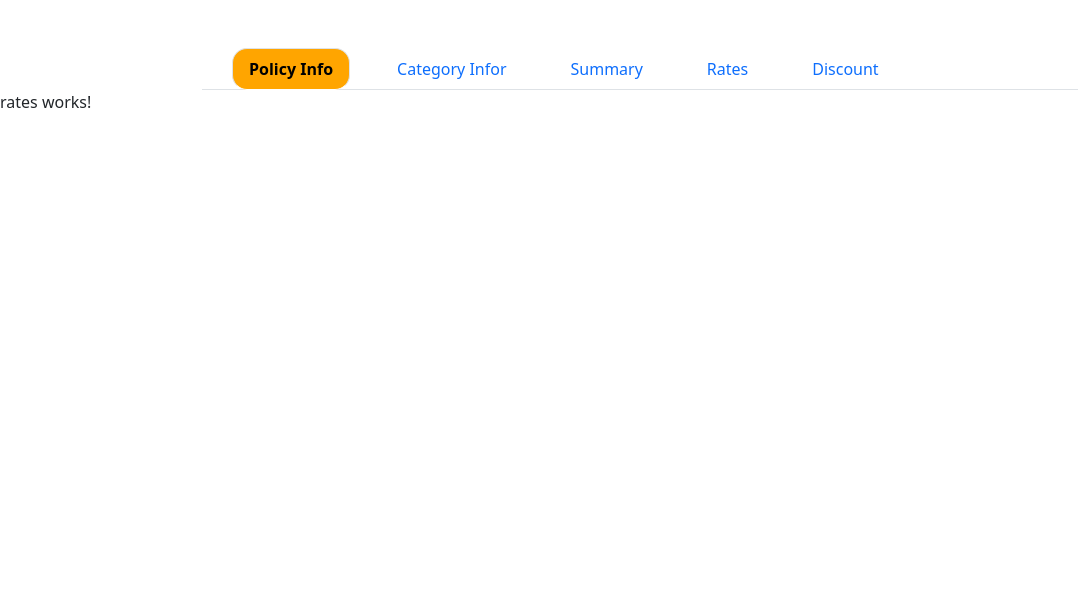
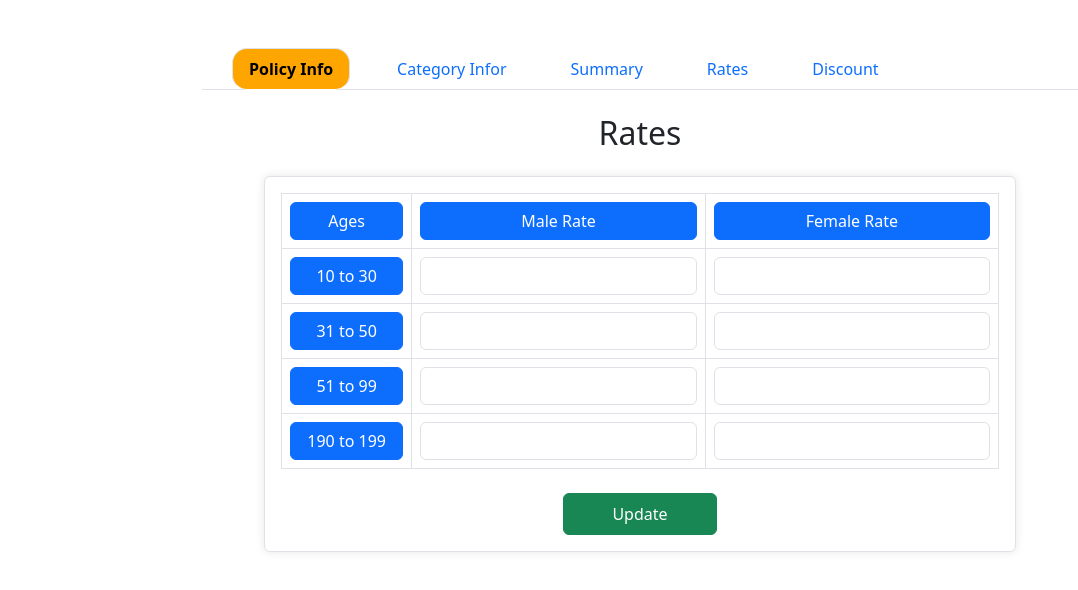
Before and after one commit to Vipul-Pinto/PremiumCalculation, an Angular app in the folder premiumCalculationClient/: page /rates in a window 1280 px wide. Shown: the top 590 px of the page, without its empty margins (0-1078 px from the left). Built offline with nearby package versions, Linux system fonts and the light colour scheme; no server answers.

Commit message:
Rates component updated

```diff
--- a/premiumCalculationClient/src/app/rates/rates.component.css
+++ b/premiumCalculationClient/src/app/rates/rates.component.css
@@ -0,0 +1,24 @@
+
+
+.rates-container {
+    max-width: 800px;
+    margin: 0 auto;
+  }
+
+  .nav-tabs .nav-link {
+    border-radius: 0;
+  }
+
+  .card {
+    border: 1px solid #dee2e6;
+    box-shadow: 0 0 10px rgba(0, 0, 0, 0.1);
+  }
+
+  .table th {
+    text-align: center;
+  }
+
+  .btn-success {
+    font-size: 1rem;
+    padding: 0.5rem 2rem;
+  }
--- a/premiumCalculationClient/src/app/rates/rates.component.html
+++ b/premiumCalculationClient/src/app/rates/rates.component.html
@@ -1 +1,46 @@
-<p>rates works!</p>
+<div class="rates-container p-4">
+    <h2 class="text-center mb-4">Rates</h2>
+
+    <div class="card mt-3">
+      <div class="card-body">
+        <form (ngSubmit)="updateRates()" #ratesForm="ngForm">
+          <table class="table table-bordered text-center">
+            <thead class="bg-primary text-white">
+                <tr>
+                  <th><span class="w-100 btn btn-primary">Ages</span></th>
+                  <th><span class="w-100 btn btn-primary">Male Rate</span></th>
+                  <th><span class="w-100 btn btn-primary">Female Rate</span></th>
+                </tr>
+              </thead>
+            <tbody>
+              <tr *ngFor="let age of ages; let i = index">
+                <td><span class="w-100 btn btn-primary">{{ age.label }}</span></td>
+                <td>
+                  <input
+                    type="number"
+                    [(ngModel)]="age.maleRate"
+                    name="maleRate{{ i }}"
+                    class="form-control"
+                    required
+                  />
+                </td>
+                <td>
+                  <input
+                    type="number"
+                    [(ngModel)]="age.femaleRate"
+                    name="femaleRate{{ i }}"
+                    class="form-control"
+                    required
+                  />
+                </td>
+              </tr>
+            </tbody>
+          </table>
+
+          <div class="text-center mt-4">
+            <button type="submit" class="btn btn-success px-5">Update</button>
+          </div>
+        </form>
+      </div>
+    </div>
+  </div>
--- a/premiumCalculationClient/src/app/rates/rates.component.ts
+++ b/premiumCalculationClient/src/app/rates/rates.component.ts
@@ -1,11 +1,61 @@
-import { Component } from '@angular/core';
+// import { Component } from '@angular/core';
+
+// @Component({
+//   selector: 'app-rates',
+//   imports: [],
+//   templateUrl: './rates.component.html',
+//   styleUrl: './rates.component.css'
+// })
+// export class RatesComponent {
+
+// }
+import { Component, OnInit } from '@angular/core';
+
+import { FormsModule } from '@angular/forms';
+import { CommonModule } from '@angular/common';
+import { HttpClientModule } from '@angular/common/http';
+import { RatesService } from './rateservice.service';
 
 @Component({
   selector: 'app-rates',
-  imports: [],
+  standalone: true,
+  imports: [ HttpClientModule , FormsModule , CommonModule],
   templateUrl: './rates.component.html',
-  styleUrl: './rates.component.css'
+  styleUrls: ['./rates.component.css'],
 })
-export class RatesComponent {
+export class RatesComponent implements OnInit {
+  ages = [
+    { label: '10 to 30'},
+    { label: '31 to 50'},
+    { label: '51 to 99', maleRate: '', femaleRate: ''},
+    { label: '190 to 199', maleRate: '', femaleRate: '' },
+  ];
 
+  constructor(private rateservice: RatesService) {}
+
+  ngOnInit(): void {
+    this.getRates();
+  }
+
+  getRates(): void {
+    this.rateservice.getRates().subscribe(
+      (data) => {
+        this.ages = data;
+      },
+      (error) => {
+        console.error('Error fetching rates:', error);
+      }
+    );
+  }
+
+  updateRates(): void {
+    this.rateservice.updateRates(this.ages).subscribe(
+      () => {
+        alert('Rates updated successfully!');
+      },
+      (error) => {
+        console.error('Error updating rates:', error);
+      }
+    );
+  }
 }
--- /dev/null
+++ b/premiumCalculationClient/src/app/rates/rateservice.service.ts
@@ -0,0 +1,29 @@
+// import { Injectable } from '@angular/core';
+
+// @Injectable({
+//   providedIn: 'root'
+// })
+// export class RateserviceService {
+
+//   constructor() { }
+// }
+import { Injectable } from '@angular/core';
+import { HttpClient } from '@angular/common/http';
+import { Observable } from 'rxjs';
+
+@Injectable({
+  providedIn: 'root',
+})
+export class RatesService {
+  private apiUrl = 'http://localhost:8080/api/rates';
+
+  constructor(private http: HttpClient) {}
+
+  getRates(): Observable<any[]> {
+    return this.http.get<any[]>(this.apiUrl);
+  }
+
+  updateRates(rates: any[]): Observable<void> {
+    return this.http.post<void>(this.apiUrl, rates);
+  }
+}
```
Also changed, not shown: 2 other files (tests, documents, lock files or other folders).
